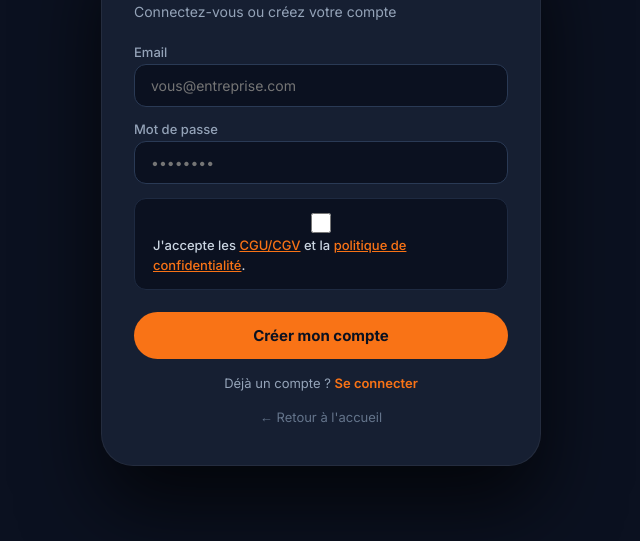
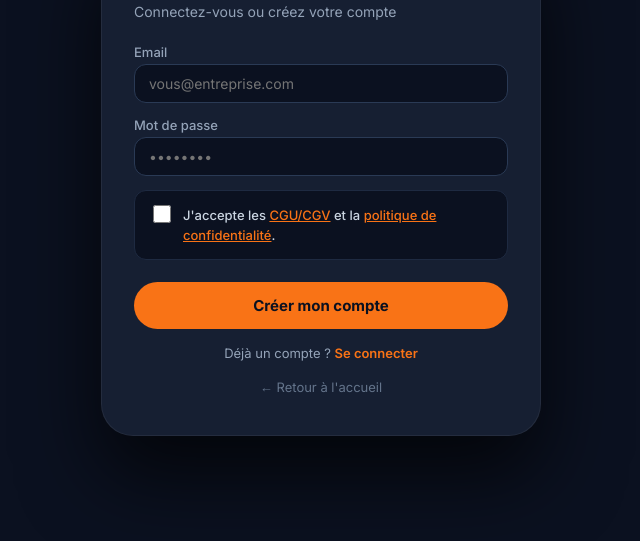
Before and after one commit to micodnet/mvp_devis, a plain HTML site: page frontend/index.html in a window 1280 px wide. Both pictures are taken after a click on the button "Créer un compte". Shown: the part 155-696 px from the top of the page, without its empty margins (319-959 px from the left). Drawn offline with nearby package versions, Linux system fonts and the light colour scheme.

Commit message:
Add RGPD compliance: consent at signup + account deletion

```diff
--- a/backend/routes/auth.js
+++ b/backend/routes/auth.js
@@ -22,7 +22,7 @@ function getAppUrl(req) {
 // POST /api/auth/signup
 // ------------------------------------------------------------
 router.post('/signup', async (req, res) => {
-    const { email, password, termsAccpeted } = req.body;
+    const { email, password, termsAccepted } = req.body;
 
     if (!email || !password) {
         return res.status(400).json({ error: 'Email et mot de passe requis.' });
--- a/frontend/index.html
+++ b/frontend/index.html
@@ -81,7 +81,11 @@
         #authScreen .sub { color:#94a3b8; font-size:14px; margin-bottom:24px; }
         #authScreen .form-group { margin-bottom:14px; }
         #authScreen label { display:block; color:#94a3b8; font-size:13px; margin-bottom:4px; }
-        #authScreen input { width:100%; padding:12px 16px; border-radius:12px; background:#0b1120; border:1px solid #2a3a55; color:#e2e8f0; font-size:14px; }
+        /*#authScreen input { width:100%; padding:12px 16px; border-radius:12px; background:#0b1120; border:1px solid #2a3a55; color:#e2e8f0; font-size:14px; }*/
+        #authScreen input[type="checkbox"] { width: 18px; height: 18px; padding: 0; margin: 0; flex-shrink: 0; accent-color: #f97316; cursor: pointer; border-radius: 4px; }
+        #authScreen .checkbox-accept { display: flex; align-items: flex-start; gap: 12px; padding: 14px 18px; background: #0b1120; border: 1px solid #1e2a41; border-radius: 12px; cursor: pointer; }
+        #authScreen .checkbox-accept .text { font-size: 13px; color: #cbd5e1; line-height: 1.5; padding-top: 1px; }
+
         #authScreen input:focus { outline:2px solid #f97316; border-color:transparent; }
         #authScreen button[type=submit] { width:100%; padding:14px; border-radius:60px; border:none; background:#f97316; color:#0b1120; font-weight:700; font-size:15px; cursor:pointer; margin-top:8px; }
         #authScreen button[type=submit]:hover { background:#ea580c; }
```
